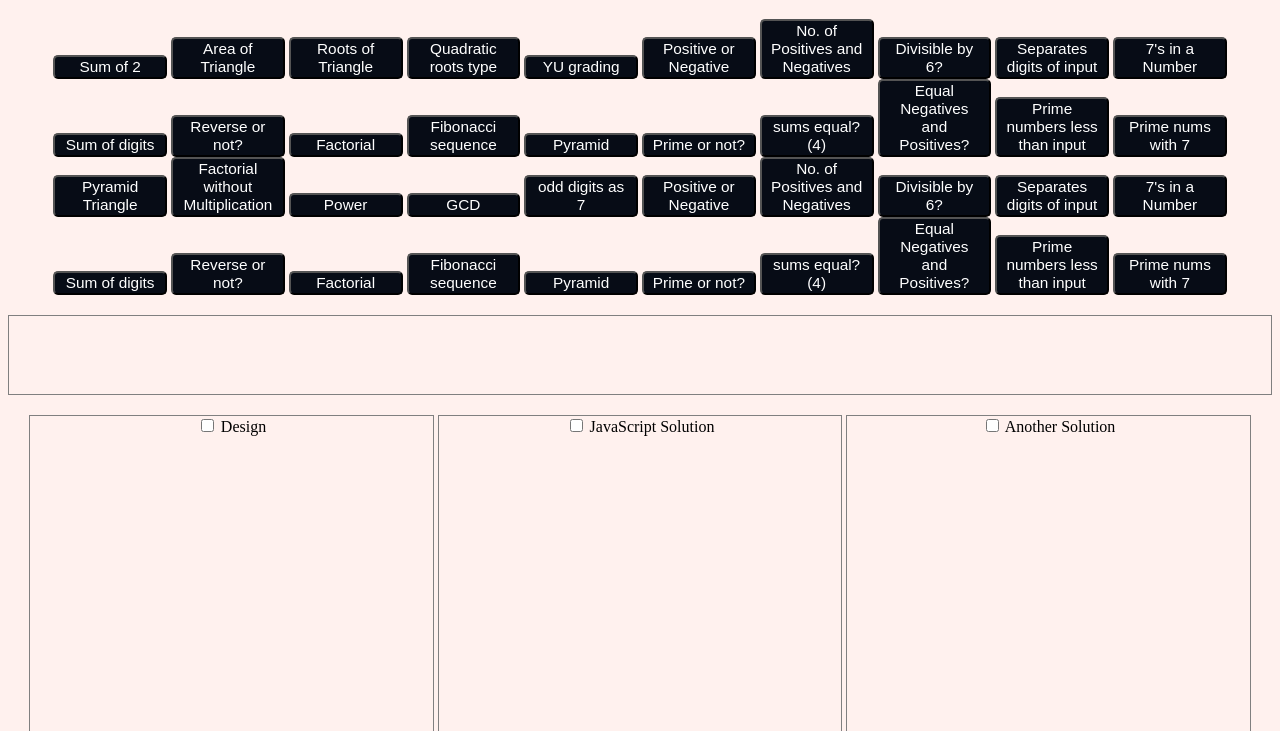
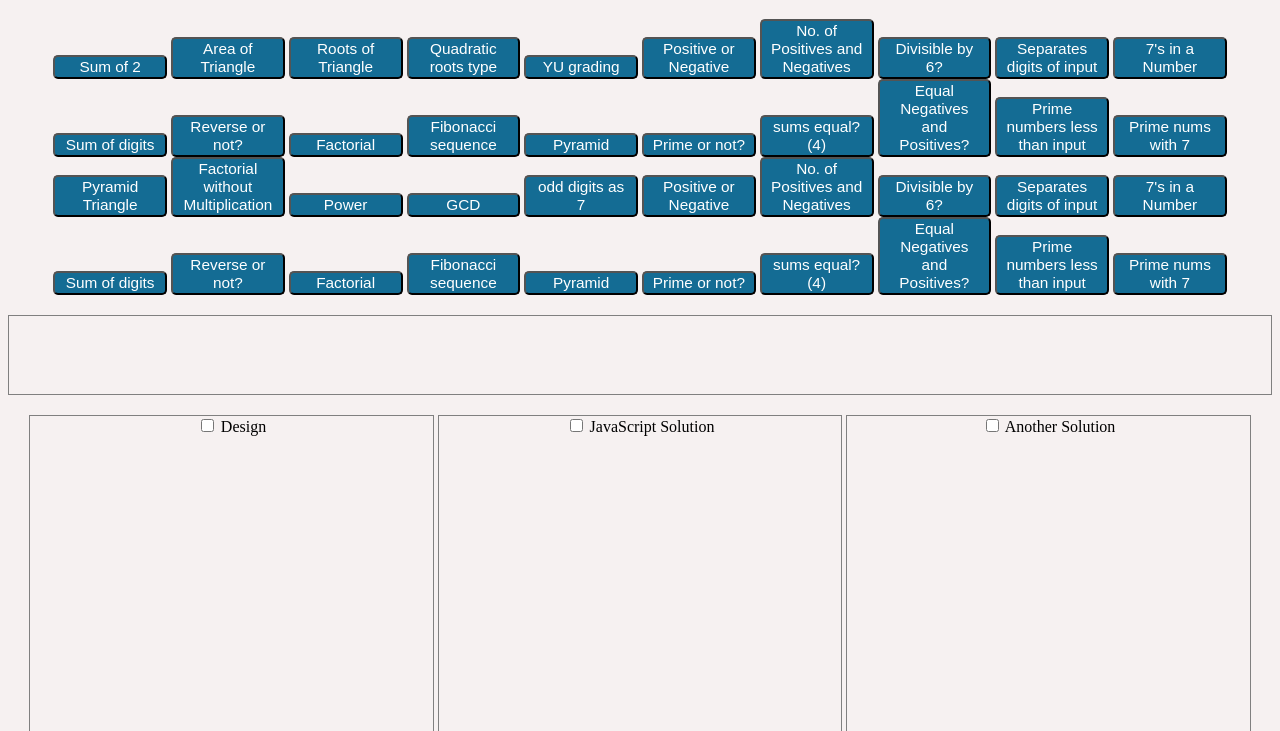
Before and after one commit to Yash0407/ComputationalKit, a plain HTML site: page index.html in a window 1280 px wide. Shown: the part 69-800 px from the top of the page. Drawn offline with Linux system fonts and the light colour scheme.

Commit message:
Update myLearningKit.css

```diff
--- a/myLearningKit.css
+++ b/myLearningKit.css
@@ -1,6 +1,6 @@
 * {
   box-sizing: border-box;
-  background-color:#FFF1EE;
+  background-color:#F6F1F1;
   overflow:auto;
 }
 
@@ -15,12 +15,12 @@ div {
 }
 
 button:hover{
-background-color: #606060;
+background-color: #AFD3E2;
 height: 30px;
 }
 
 button{
-	background-color: #070C16;
+	background-color: #146c94;
 	color: white;
 	border-radius: 5px;
 	border-width: 2px;
```
